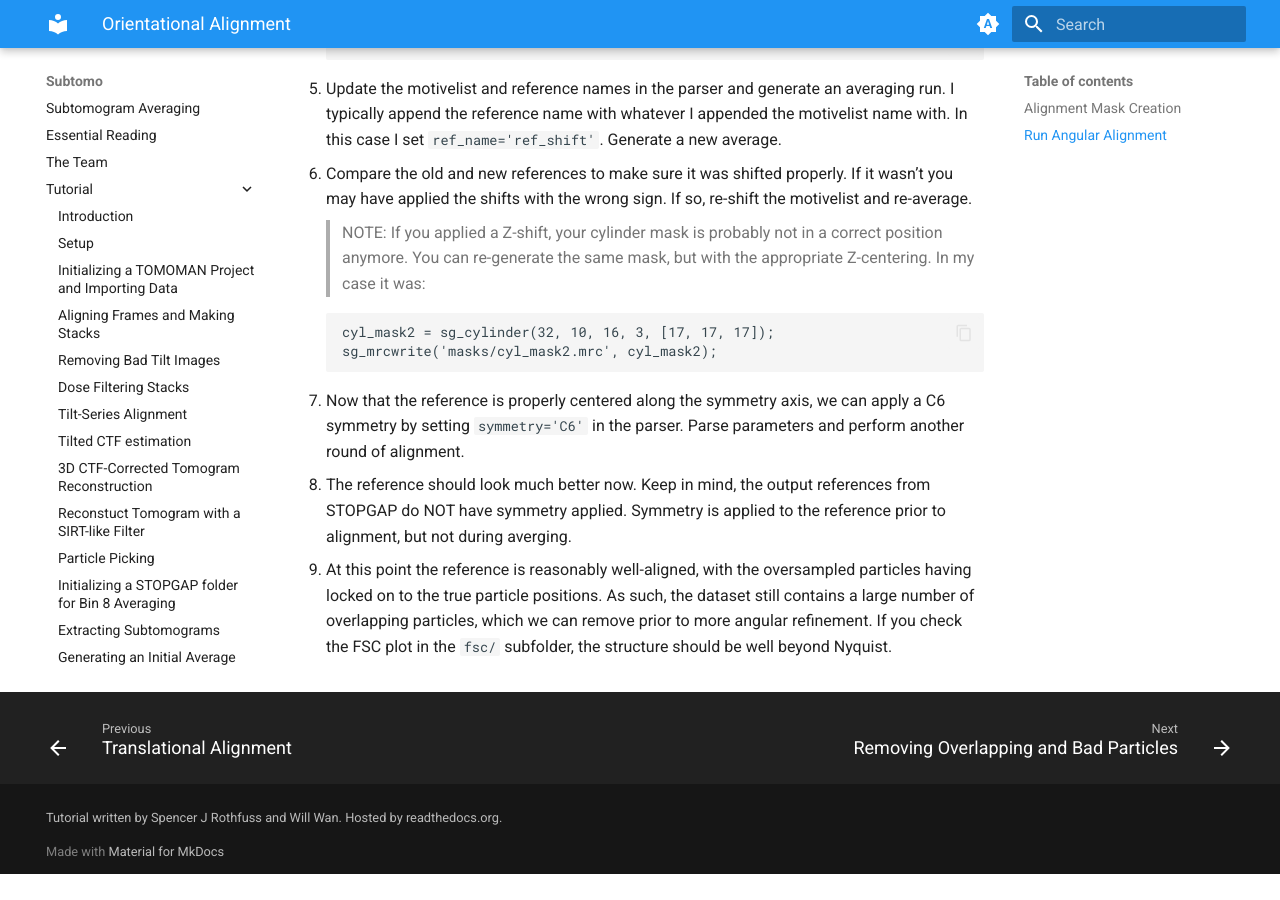
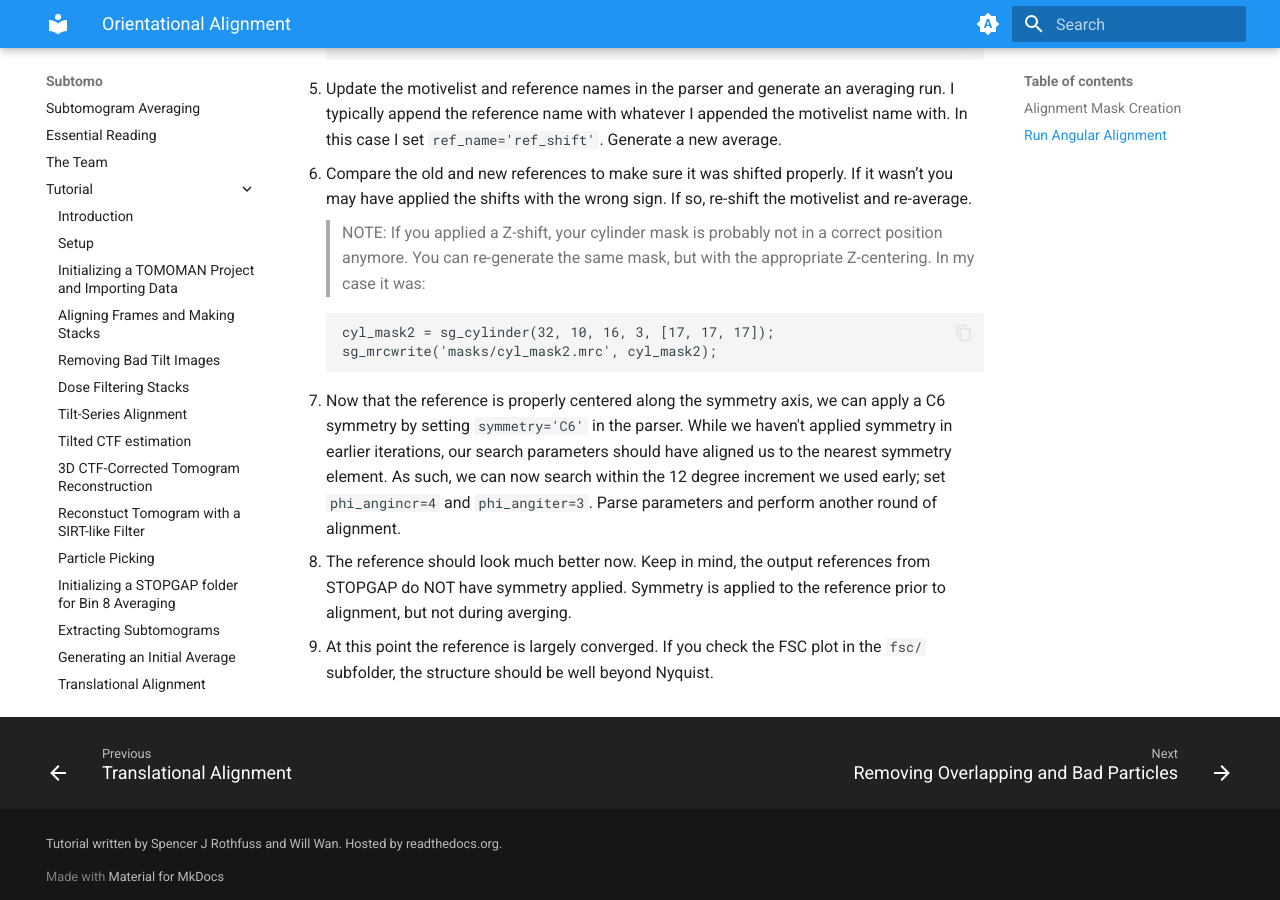
Before and after one commit to wan-lab-vanderbilt/subtomo-tutorials, an MkDocs documentation site: the page built from docs/hiv/bin8_align2.md, in a window 1280 px wide and 900 px high, scrolled down 1991 px. Built offline with MkDocs 1.6.1 and Material for MkDocs 9.7.7, drawn with Linux system fonts in a browser that asks for light colours; before the commit the page ends 2865 px from its top, so only the background shows below that.

Commit message:
updates for taiwan course

```diff
--- a/docs/hiv/bin8_align2.md
+++ b/docs/hiv/bin8_align2.md
@@ -83,11 +83,12 @@ If so, re-shift the motivelist and re-average.
         sg_mrcwrite('masks/cyl_mask2.mrc', cyl_mask2);
 
 1. Now that the reference is properly centered along the symmetry axis, we can apply a C6 symmetry by setting `symmetry='C6'` in the parser.
+While we haven't applied symmetry in earlier iterations, our search parameters should have aligned us to the nearest symmetry element.
+As such, we can now search within the 12 degree increment we used early; set `phi_angincr=4` and `phi_angiter=3`.
 Parse parameters and perform another round of alignment.
 
 1. The reference should look much better now.
 Keep in mind, the output references from STOPGAP do NOT have symmetry applied. Symmetry is applied to the reference prior to alignment, but not during averging.
 
-1. At this point the reference is reasonably well-aligned, with the oversampled particles having locked on to the true particle positions.
-As such, the dataset still contains a large number of overlapping particles, which we can remove prior to more angular refinement.
+1. At this point the reference is largely converged.
 If you check the FSC plot in the `fsc/` subfolder, the structure should be well beyond Nyquist.
```
Also changed, not shown: docs/hiv/bin8_clean.md (+3 -3 lines).
